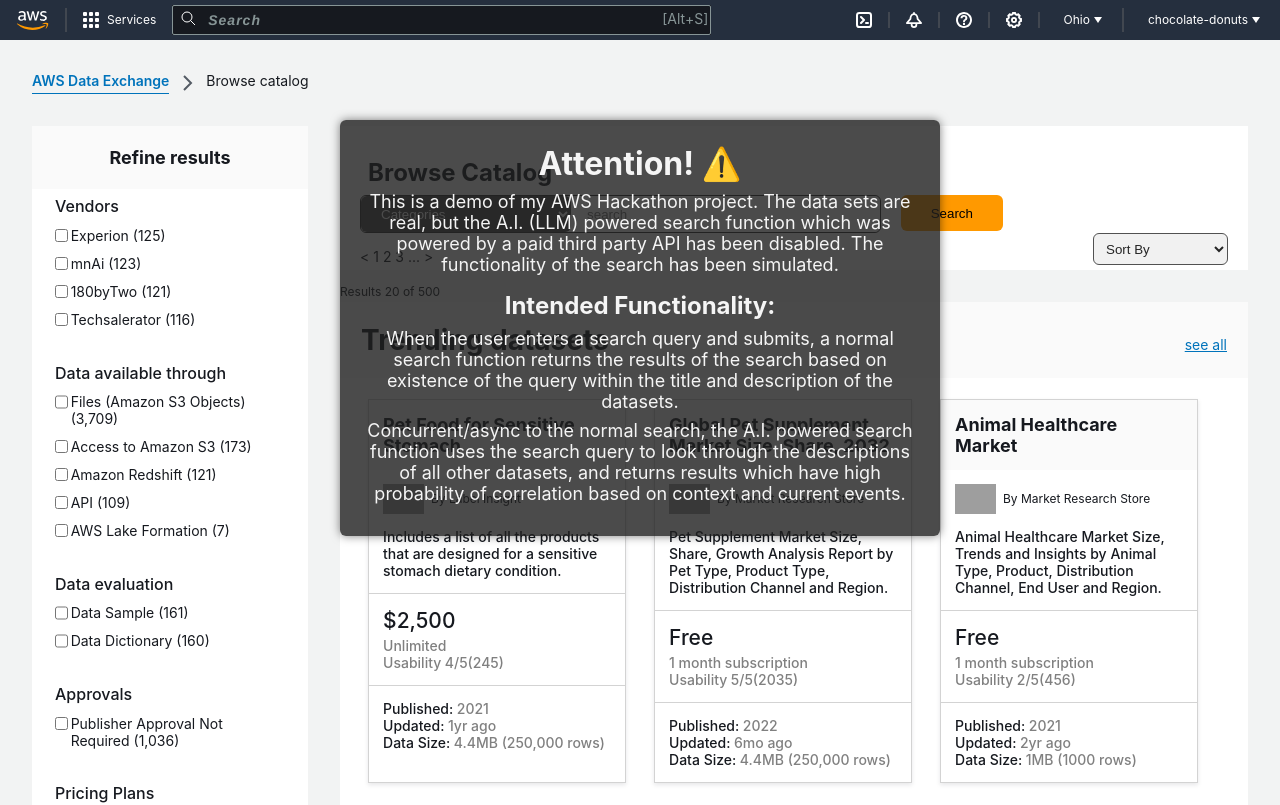
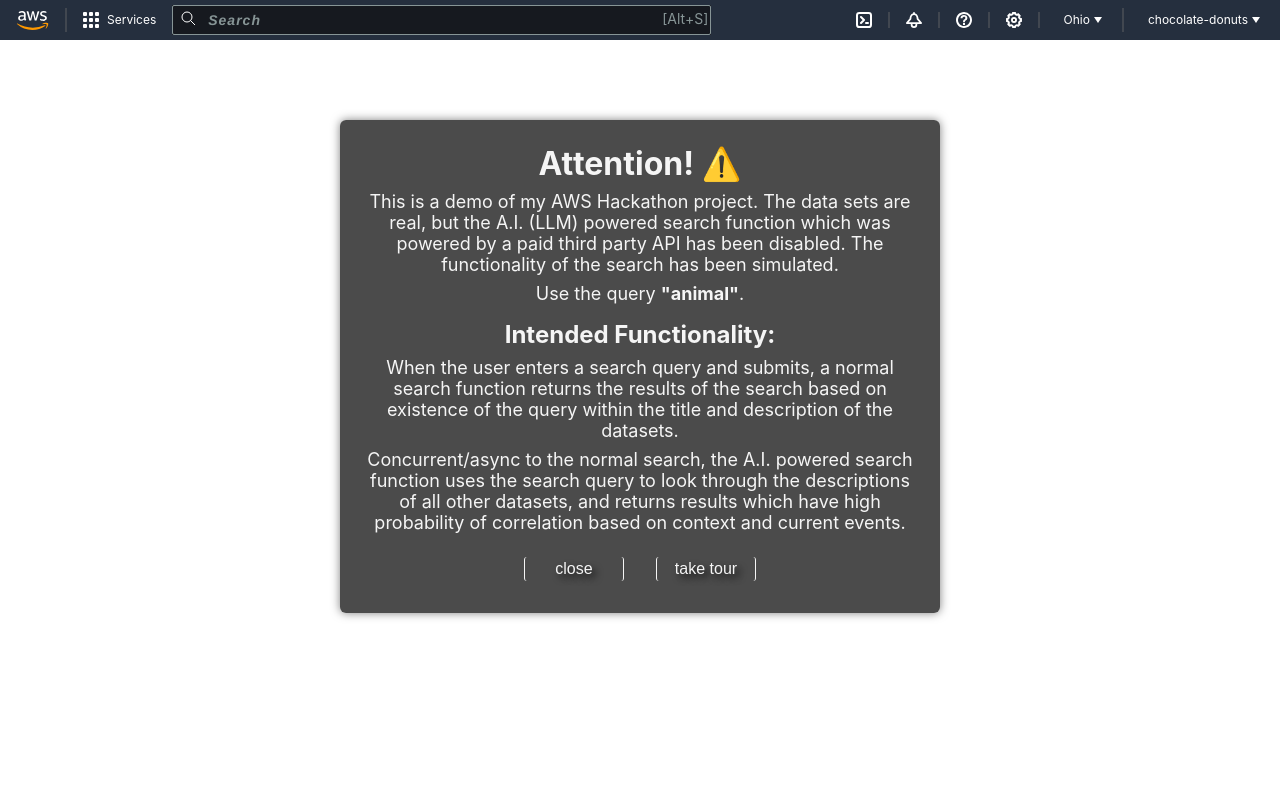
Before and after one commit to malyesh/aws-hackathon, a React (Create React App) app: page /home in a window 1280 px wide. Shown: the top 805 px of the page. Built offline with nearby package versions, Linux system fonts and the light colour scheme; grey boxes are pictures that could not be loaded; the HTML template or start-up script is replaced by a standard one.

Commit message:
add demo modal, and guided tour modals

```diff
--- a/src/App.js
+++ b/src/App.js
@@ -6,11 +6,48 @@
 import './App.scss';
 
 function App() {
-	const [loading, setLoading] = useState(true);
+	const [loading, setLoading] = useState(false);
+	const [tour, setTour] = useState({ tour: false, step: 0 });
+
+	const handleCloseModal = () => {
+		setLoading(false)
+	};
+
+	const handleTour = () => {
+		if (tour.tour === false && tour.step === 0) {
+			setTour(
+				{
+					tour: true,
+					step: 0
+				}
+			);
+			setLoading(false);
+		} else if (tour.step === 3) {
+			setTour(
+				{
+					tour: false,
+					step: 0
+				}
+			);
+		} else {
+			setTour(prevTour => ({
+				...prevTour,
+				step: prevTour.step + 1
+			}));
+		}
+	}
+
+	const handleTourReverse = () => {
+		setTour(prevTour => ({
+			...prevTour,
+			step: prevTour.step - 1
+		}));
+	}
+
 
 	useEffect(() => {
 		setTimeout(() => {
-			setLoading(false);
+			setLoading(true);
 		}, 2000);
 	}, []);
 
@@ -18,12 +55,14 @@
 	return (
 		<div className='App'>
 
-			{
-				// loading ?
+			{loading ?
 				<div className="demo-modal">
 					<h2 className="demo-modal__h1">Attention! ⚠️</h2>
 					<p className="demo-modal__p">
 						This is a demo of my AWS Hackathon project. The data sets are real, but the A.I. (LLM) powered search function which was powered by a paid third party API has been disabled. The functionality of the search has been simulated.
+					</p>
+					<p className="demo-modal__p">
+						Use the query <strong>"animal"</strong>.
 					</p>
 					<h3 className="demo-modal__h2">Intended Functionality:</h3>
 					<p className="demo-modal__p">
@@ -32,15 +71,26 @@
 					<p className="demo-modal__p">
 						Concurrent/async to the normal search, the A.I. powered search function uses the search query to look through the descriptions of all other datasets, and returns results which have high probability of correlation based on context and current events.
 					</p>
+					<button onClick={handleCloseModal} className="demo-modal__close">close</button>
+					<button onClick={handleTour} className="demo-modal__close">take tour</button>
 				</div>
-				//  : null
+				: null
 			}
+
+			{
+				tour.tour ?
+					<div className="darken">
+					</div>
+					: null
+			}
+
+
 
 			<BrowserRouter>
 				<Header />
 				<Routes>
-					<Route path='/' element={<HomePage />} />
-					<Route path='/home' element={<HomePage />} />
+					<Route path='/' element={<HomePage tour={tour} setTour={setTour} handleTour={handleTour} handleTourReverse={handleTourReverse} />} />
+					{/* <Route path='/home' element={<HomePage />} /> */}
 					<Route path='/product' element={<ProductDetailPage />} />
 				</Routes>
 			</BrowserRouter>
--- a/src/App.scss
+++ b/src/App.scss
@@ -30,4 +30,85 @@
 		margin: 0 0 8px 0;
 		font-size: 18px;
 	}
+
+	&__close {
+		background-color: transparent;
+		color: whitesmoke;
+		font-size: 16px;
+		width: 100px;
+		height: 24px;
+		border: solid whitesmoke;
+		border-width: 0 1px;
+		margin: 16px 16px 8px 16px;
+		border-radius: 3px;
+		transition: background-color 0.2s;
+		text-shadow: 4px 4px 7px rgba(0, 0, 0, 0.8);
+
+		&:hover {
+			background-color: rgba(255, 255, 255, 0.5);
+		}
+	}
 }
+
+.darken {
+	position: absolute;
+	z-index: 5;
+	width: 100%;
+	height: 100%;
+	top: 0;
+	left: 0;
+	background-color: rgba(0, 0, 0, 0.8);
+}
+
+.tour-step {
+	position: absolute;
+	z-index: 10;
+	color: whitesmoke;
+	padding: 24px;
+	text-shadow: 4px 4px 7px rgba(0, 0, 0, 0.8);
+	text-align: left;
+
+	&__h1 {
+		margin: 0 0 8px 0;
+		font-size: 32px;
+	}
+
+	&__h2 {
+		margin: 16px 0 8px 0;
+		font-size: 24px;
+	}
+
+	&__p {
+		margin: 0 0 8px 0;
+		font-size: 18px;
+		font-weight: bolder;
+	}
+}
+
+.tour-highlight {
+	z-index: 5;
+	position: relative;
+}
+
+
+.tooltiptext {
+	width: 160px;
+	background-color: black;
+	color: #fff;
+	text-align: center;
+	border-radius: 6px;
+	padding: 5px 0;
+	position: absolute;
+	z-index: 10;
+}
+
+.tooltiptext::after {
+	content: "";
+	position: absolute;
+	top: 100%;
+	left: 50%;
+	margin-left: -5px;
+	border-width: 5px;
+	border-style: solid;
+	border-color: black transparent transparent transparent;
+}
--- a/src/components/SearchComponent/SearchComponent.jsx
+++ b/src/components/SearchComponent/SearchComponent.jsx
@@ -1,8 +1,8 @@
 import './SearchComponent.scss';
 
-export const SearchComponent = ({ handleSubmit }) => {
+export const SearchComponent = ({ handleSubmit, tour, setTour }) => {
 	return (
-    <div className='search'>
+		<div className={`search ${tour.tour && tour.step <= 1 ? 'tour-highlight' : ''}`}>
 			<h3 className='search__title'>Browse Catalog</h3>
 			<form onSubmit={handleSubmit}>
 				<section className='search__input-row'>
@@ -57,9 +57,32 @@
 							className='search__input'
 							name='searchInput'
 						/>
+
+						{tour.tour && tour.step === 0 ?
+							<div
+								style={{ bottom: '125%', left: '240px' }}
+								class="tooltiptext"
+							>
+								Use "animal" as your search term</div>
+							: null
+						}
+
 					</div>
 					<button type='submit' className='search__button'>
 						Search
+						{tour.tour && tour.step === 1 ?
+							<div
+								style={{
+									bottom: '125%',
+									width: '114px',
+									left: '-5px'
+								}}
+								class="tooltiptext"
+							>
+								Submit your search query
+							</div>
+							: null
+						}
 					</button>
 				</section>
 				<section className='search__bottom'>
@@ -74,6 +97,9 @@
 					</select>
 				</section>
 			</form>
+			{
+
+			}
 		</div>
 	);
 };
--- a/src/components/SearchComponent/SearchComponent.scss
+++ b/src/components/SearchComponent/SearchComponent.scss
@@ -6,6 +6,8 @@
 	background-color: #fff;
 	padding: 32px 20px 5px 20px;
 	width: 100%;
+	// position: inherit;
+	// z-index: 5;
 
 	&__title {
 		text-align: left;
@@ -37,6 +39,8 @@
 		display: flex;
 		flex-direction: row;
 		width: 60%;
+		position: relative;
+
 	}
 
 	&__input {
@@ -54,6 +58,7 @@
 		border-radius: 6px;
 		background-color: #ff9900;
 		margin-left: 20px;
+		position: relative;
 	}
 
 	&__bottom {
--- a/src/components/SearchResults/SearchResults.js
+++ b/src/components/SearchResults/SearchResults.js
@@ -2,32 +2,74 @@
 import ResultCard from '../ResultCard';
 // import dataSheet from '../../data/data.json';
 
-export default function SearchResults({ dataSheet, title, suggested }) {
+export default function SearchResults({ dataSheet, title, suggested, tour, handleTour, handleTourReverse }) {
 	return (
 		<section className='main'>
 			<p className='main__class--page caption'>Results 20 of 500</p>
 			<div className='main__body--section'>
-        <div className='main--section__header'>
+				<div className={`main--section__header ${tour.tour && tour.step === 2 ? "tour-highlight" : ""}`}>
 					<h1 className='main__header--title'>{title}</h1>
 					<p className='main__header--caption'>see all</p>
 				</div>
 
-        <div className='result__list'>
+				<div className={`result__list ${tour.tour && tour.step === 2 ? "tour-highlight" : ""} `}>
 					{dataSheet.map((data, index) => {
 						return <ResultCard key={index} data={data} />;
 					})}
 				</div>
 
-        <div className='main--section__header'>
+				<div className={`main--section__header  ${tour.tour && tour.step === 3 ? "tour-highlight" : ""}`}>
 					<h1 className='main__header--title'>Suggested datasets</h1>
 					<p className='main__header--caption'>see all</p>
 				</div>
 			</div>
-      <div className='result__list'>
+			<div className={`result__list ${tour.tour && tour.step === 3 ? "tour-highlight" : ""}`}>
 				{suggested.map((data, index) => {
 					return <ResultCard key={index} data={data} />;
 				})}
+
+				{tour.tour && tour.step === 3 ?
+					<div
+						className="tour-step"
+						style={{ bottom: '104%', left: '0' }}
+					>
+						<p className="tour-step__p">
+							And here, an A.I. returns search results whose context correlates with the original query based on context and current events!
+						</p>
+						<p className="tour-step__p">
+							Thanks for taking the tour!
+						</p>
+						{tour.tour && tour.step > 1 ?
+							<button onClick={handleTourReverse} className="demo-modal__close">previous</button>
+							: null
+						}
+						<button onClick={handleTour} className="demo-modal__close">{tour.step === 3 ? "end tour" : "next"}</button>
 					</div>
+					: null
+				}
+
+			</div>
+			{tour.tour && tour.step === 2 ?
+				<div
+					className="tour-step"
+					style={{ bottom: '100%', left: '0' }}
+				>
+					<p className="tour-step__p">
+						Here you see your normal search results.
+					</p>
+					{/* <p className="tour-step__p">
+						Enter "animal" as your search query.
+					</p> */}
+					{tour.tour && tour.step > 1 ?
+						<button onClick={handleTourReverse} className="demo-modal__close">previous</button>
+						: null
+					}
+					<button onClick={handleTour} className="demo-modal__close">next</button>
+				</div>
+				: null
+			}
+
+
 		</section>
 	);
 }
--- a/src/pages/HomePage/HomePage.jsx
+++ b/src/pages/HomePage/HomePage.jsx
@@ -7,11 +7,13 @@
 import axios from 'axios';
 import dataFile from '../../data/data.json';
 
-export default function HomePage() {
+
+export default function HomePage({ tour, setTour, handleTour, handleTourReverse }) {
 	const [headerTitle, setHeaderTitle] = useState('Trending datasets');
 	const [data, setData] = useState(dataFile);
 	const [suggested, setSuggested] = useState(dataFile);
 	// const [queryData, setQueryData] = useState();
+
 
 	const handleSubmit = async (e) => {
 		e.preventDefault();
@@ -106,14 +108,37 @@
 			<main className='main-container'>
 				<Filter />
 				<div className='main-column'>
-          <SearchComponent handleSubmit={handleSubmit} />
+					<SearchComponent handleSubmit={handleSubmit} tour={tour} setTour={setTour} />
+
+					{tour.tour && tour.step <= 1 ?
+						<div className="tour-step">
+							<p className="tour-step__p">
+								Enter "animal" as your search query.
+							</p>
+							<p className="tour-step__p" style={{ visibility: tour.step === 0 ? 'hidden' : 'visible' }}>
+								Hit the search button.
+							</p>
+							{tour.tour && tour.step === 1 ?
+								<button onClick={handleTourReverse} className="demo-modal__close">previous</button>
+								: null
+							}
+							<button onClick={handleTour} className="demo-modal__close">next</button>
+
+
+						</div>
+						: null
+					}
+
 					<SearchResults
 						dataSheet={data}
 						title={headerTitle}
 						suggested={suggested}
+						tour={tour}
+						handleTour={handleTour}
+						handleTourReverse={handleTourReverse}
 					/>
 				</div>
-      </main>
-    </div>
+			</main >
+		</div >
 	);
 }
```
Lines whose indentation alone changed are shown as unchanged.
